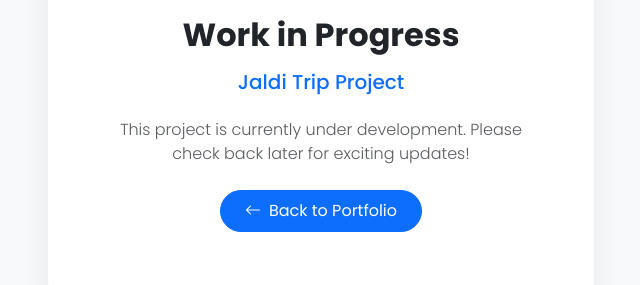
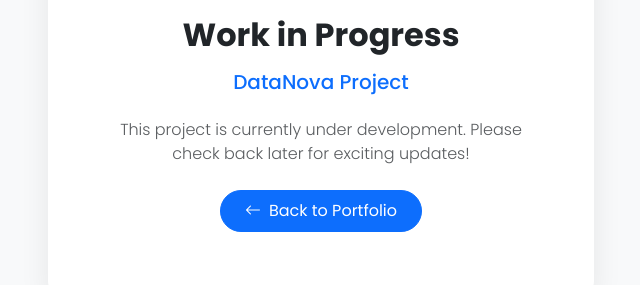
Before and after one commit to joshichaitanya58/My_Portfolio, a website: page inprogress.html in a window 1280 px wide. Shown: the part 336-621 px from the top of the page, 319-959 px from the left. Drawn offline with nearby package versions, Linux system fonts and the light colour scheme.

Commit message:
Change project name in inprogress.html
Updated project name from 'Jaldi Trip' to 'DataNova'.

```diff
--- a/inprogress.html
+++ b/inprogress.html
@@ -34,7 +34,7 @@
                     <div class="card-body">
                         <i class="bi bi-gear-wide-connected text-primary display-1 spin-icon mb-4 d-inline-block"></i>
                         <h2 class="fw-bold mb-3">Work in Progress</h2>
-                        <h5 class="text-primary mb-4">Jaldi Trip Project</h5>
+                        <h5 class="text-primary mb-4">DataNova Project</h5>
                         <p class="text-muted mb-4 lead fs-6">
                             This project is currently under development. Please check back later for exciting updates!
                         </p>
```
